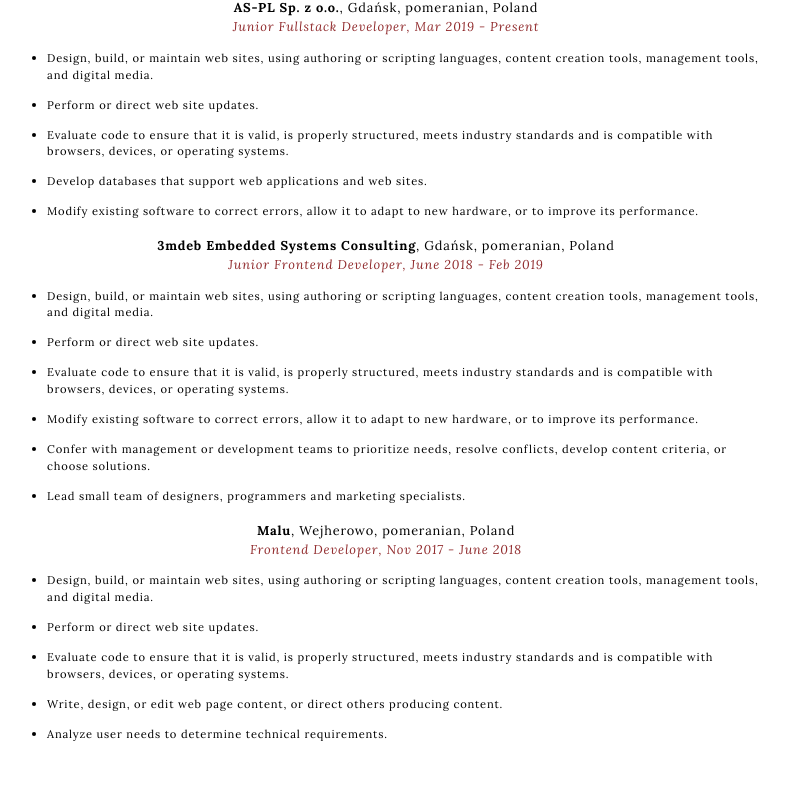
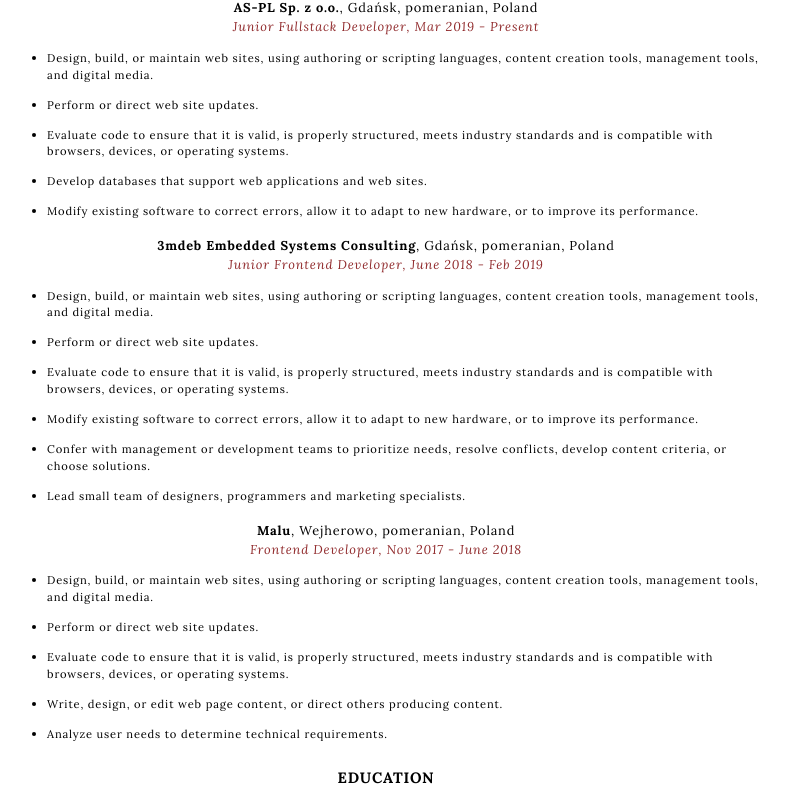
Before and after one commit to Moviss/cv-app, a React (Create React App) app: page / in a window 1280 px wide. Shown: the part 301-1103 px from the top of the page, without its empty margins (254-1042 px from the left). Before the commit the page ends 1055 px from the top, so only its background shows below. Built offline with nearby package versions, Linux system fonts and the light colour scheme.

Commit message:
Started Education section

```diff
--- a/src/App.js
+++ b/src/App.js
@@ -3,6 +3,7 @@
 import Header from './components/Header/Header';
 import CareerObjective from './components/CareerObjective/CareerObjective';
 import ProfessionalExperience from './components/ProfessionalExperience/ProfessionalExperience';
+import Education from './components/Education/Education';
 
 function App() {
   return (
@@ -10,6 +11,7 @@
       <Header />
       <CareerObjective />
       <ProfessionalExperience />
+      <Education />
     </div>
   );
 }
--- /dev/null
+++ b/src/components/Education/Education.js
@@ -0,0 +1,11 @@
+import React from 'react';
+
+const Education = () => {
+  return (
+    <div className="section-wrapper">
+      <h2>EDUCATION</h2>
+    </div>
+  );
+};
+
+export default Education;
```
